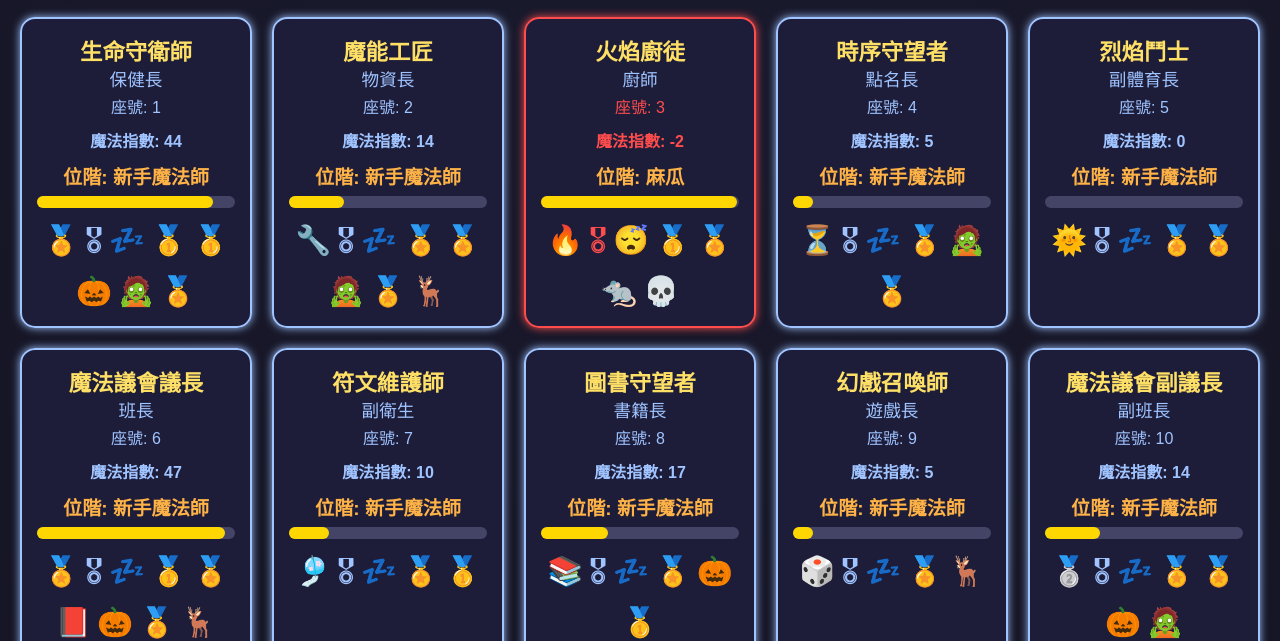
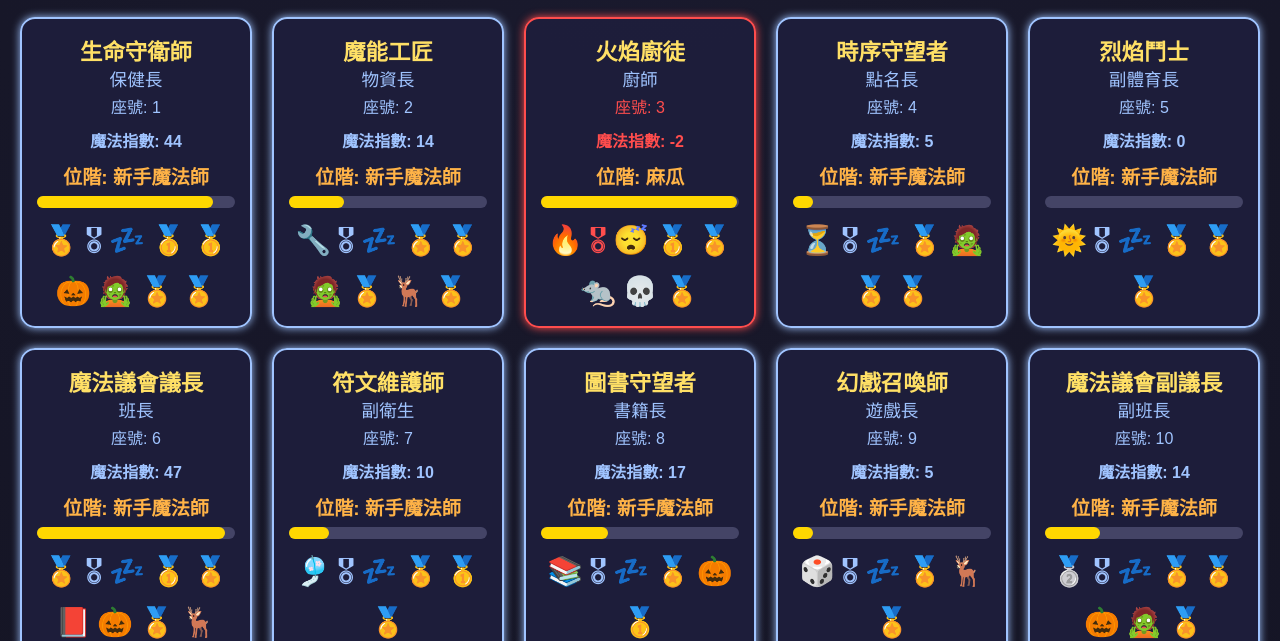
Before and after one commit to machi1007/5_Council_of_Magic, a plain HTML site: page index.html in a window 1280 px wide. Shown: the part 159-800 px from the top of the page. Drawn offline with Linux system fonts and the light colour scheme.

Commit message:
Update index.html

```diff
--- a/index.html
+++ b/index.html
@@ -341,34 +341,34 @@ const badges = {
 
 // 魔法師資料
 const wizards=[
-  {seat:1,name:"生命守衛師",role:"保健長",power:44,badges:["(114-1) 守護徽章","(114-1) 新任魔法師徽章","(第1屆) 午休睡飽飽徽章","(第1屆) 崛起挑戰金獎章","(第1屆) Kahoot金獎章","(114-1) 萬聖南瓜徽章","(114-1) 萬聖殭屍徽章","(第2屆) Kahoot紀念章"]},
-  {seat:2,name:"魔能工匠",role:"物資長",power:14,badges:["(114-1) 工匠徽章","(114-1) 新任魔法師徽章","(第1屆) 午休睡飽飽徽章","(第1屆) 崛起挑戰紀念章","(第1屆) Kahoot紀念章","(114-1) 萬聖殭屍徽章","(第3屆) Kahoot紀念章","(第4屆) Kahoot麋鹿章"]},
-  {seat:3,name:"火焰廚徒",role:"廚師",power:-2,badges:["(114-1) 火焰徽章","(114-1) 新任魔法師徽章","(第1屆) 午休沒睡飽徽章","(第1屆) 崛起挑戰金獎章","(第1屆) Kahoot紀念章","(第2屆) Kahoot鼠獎章","魔力過載"]},
-  {seat:4,name:"時序守望者",role:"點名長",power:5,badges:["(114-1) 時光徽章","(114-1) 新任魔法師徽章","(第1屆) 午休睡飽飽徽章","(第1屆) Kahoot紀念章","(114-1) 萬聖殭屍徽章","(第4屆) Kahoot紀念章"]},
-  {seat:5,name:"烈焰鬥士",role:"副體育長",power:0,badges:["(114-1) 烈焰徽章","(114-1) 新任魔法師徽章","(第1屆) 午休睡飽飽徽章","(第1屆) 崛起挑戰紀念章","(第1屆) Kahoot紀念章"]},
+  {seat:1,name:"生命守衛師",role:"保健長",power:44,badges:["(114-1) 守護徽章","(114-1) 新任魔法師徽章","(第1屆) 午休睡飽飽徽章","(第1屆) 崛起挑戰金獎章","(第1屆) Kahoot金獎章","(114-1) 萬聖南瓜徽章","(114-1) 萬聖殭屍徽章","(第2屆) Kahoot紀念章","(第5屆) Kahoot紀念章"]},
+  {seat:2,name:"魔能工匠",role:"物資長",power:14,badges:["(114-1) 工匠徽章","(114-1) 新任魔法師徽章","(第1屆) 午休睡飽飽徽章","(第1屆) 崛起挑戰紀念章","(第1屆) Kahoot紀念章","(114-1) 萬聖殭屍徽章","(第3屆) Kahoot紀念章","(第4屆) Kahoot麋鹿章","(第5屆) Kahoot紀念章"]},
+  {seat:3,name:"火焰廚徒",role:"廚師",power:-2,badges:["(114-1) 火焰徽章","(114-1) 新任魔法師徽章","(第1屆) 午休沒睡飽徽章","(第1屆) 崛起挑戰金獎章","(第1屆) Kahoot紀念章","(第2屆) Kahoot鼠獎章","魔力過載","(第5屆) Kahoot紀念章"]},
+  {seat:4,name:"時序守望者",role:"點名長",power:5,badges:["(114-1) 時光徽章","(114-1) 新任魔法師徽章","(第1屆) 午休睡飽飽徽章","(第1屆) Kahoot紀念章","(114-1) 萬聖殭屍徽章","(第4屆) Kahoot紀念章","(第5屆) Kahoot紀念章"]},
+  {seat:5,name:"烈焰鬥士",role:"副體育長",power:0,badges:["(114-1) 烈焰徽章","(114-1) 新任魔法師徽章","(第1屆) 午休睡飽飽徽章","(第1屆) 崛起挑戰紀念章","(第1屆) Kahoot紀念章","(第5屆) Kahoot紀念章"]},
   {seat:6,name:"魔法議會議長",role:"班長",power:47,badges:["(114-1) 黃金議長徽章","(114-1) 新任魔法師徽章","(第1屆) 午休睡飽飽徽章","(第1屆) 崛起挑戰金獎章","(第1屆) Kahoot紀念章","(114-1) 小老師金質徽章","(114-1) 萬聖南瓜徽章","(第3屆) Kahoot紀念章","(第4屆) Kahoot麋鹿章","(第4屆) Kahoot紀念章","(第5屆) Kahoot金獎章"]},
-  {seat:7,name:"符文維護師",role:"副衛生",power:10,badges:["(114-1) 符文守護徽章","(114-1) 新任魔法師徽章","(第1屆) 午休睡飽飽徽章","(第1屆) 崛起挑戰紀念章","(第1屆) Kahoot金獎章"]},
+  {seat:7,name:"符文維護師",role:"副衛生",power:10,badges:["(114-1) 符文守護徽章","(114-1) 新任魔法師徽章","(第1屆) 午休睡飽飽徽章","(第1屆) 崛起挑戰紀念章","(第1屆) Kahoot金獎章","(第5屆) Kahoot紀念章"]},
   {seat:8,name:"圖書守望者",role:"書籍長",power:17,badges:["(114-1) 知識徽章","(114-1) 新任魔法師徽章","(第1屆) 午休睡飽飽徽章","(第1屆) Kahoot紀念章","(114-1) 萬聖南瓜徽章","(第5屆) Kahoot金獎章"]},
-  {seat:9,name:"幻戲召喚師",role:"遊戲長",power:5,badges:["(114-1) 幻戲徽章","(114-1) 新任魔法師徽章","(第1屆) 午休睡飽飽徽章","(第1屆) 崛起挑戰紀念章","(第4屆) Kahoot麋鹿章"]},
-  {seat:10,name:"魔法議會副議長",role:"副班長",power:14,badges:["(114-1) 銀質副議徽章","(114-1) 新任魔法師徽章","(第1屆) 午休睡飽飽徽章","(第1屆) 崛起挑戰紀念章","(第1屆) Kahoot紀念章","(114-1) 萬聖南瓜徽章","(114-1) 萬聖殭屍徽章"]},
+  {seat:9,name:"幻戲召喚師",role:"遊戲長",power:5,badges:["(114-1) 幻戲徽章","(114-1) 新任魔法師徽章","(第1屆) 午休睡飽飽徽章","(第1屆) 崛起挑戰紀念章","(第4屆) Kahoot麋鹿章","(第5屆) Kahoot紀念章"]},
+  {seat:10,name:"魔法議會副議長",role:"副班長",power:14,badges:["(114-1) 銀質副議徽章","(114-1) 新任魔法師徽章","(第1屆) 午休睡飽飽徽章","(第1屆) 崛起挑戰紀念章","(第1屆) Kahoot紀念章","(114-1) 萬聖南瓜徽章","(114-1) 萬聖殭屍徽章","(第5屆) Kahoot紀念章"]},
   {seat:11,name:"暗影督導官",role:"副風紀",power:58,badges:["(114-1) 暗影徽章","(114-1) 新任魔法師紀念徽章","(第1屆) 午休睡飽飽徽章","(第1屆) 崛起挑戰紀念章","(第1屆) Kahoot金獎章","(第5屆) Kahoot金獎章"]},
-  {seat:12,name:"冰霜廚徒",role:"廚師",power:13,badges:["(114-1) 冰霜徽章","(114-1) 新任魔法師徽章","(第1屆) 午休睡飽飽徽章","(第1屆) 崛起挑戰紀念章","(第1屆) Kahoot紀念章"]},
+  {seat:12,name:"冰霜廚徒",role:"廚師",power:13,badges:["(114-1) 冰霜徽章","(114-1) 新任魔法師徽章","(第1屆) 午休睡飽飽徽章","(第1屆) 崛起挑戰紀念章","(第1屆) Kahoot紀念章","(第5屆) Kahoot紀念章"]},
   {seat:13,name:"樂律咒師",role:"音樂長",power:149,badges:["(114-1) 樂律徽章","(114-1) 新任魔法師徽章","(第1屆) 午休睡飽飽徽章","(第1屆) 崛起挑戰紀念章","(第1屆) Kahoot紀念章","(114-1) 小老師金質徽章","(114-1) 萬聖南瓜徽章","(114-1) 萬聖殭屍徽章","(第5屆) Kahoot金獎章"]},
   {seat:14,name:"風語使者",role:"空氣長",power:10,badges:["(114-1) 風語徽章","(114-1) 新任魔法師徽章","(第1屆) 午休睡飽飽徽章","(第1屆) 崛起挑戰金獎章","(第1屆) Kahoot紀念章","(114-1) 萬聖南瓜徽章","(114-1) 萬聖殭屍徽章","(第4屆) Kahoot麋鹿章","(第5屆) Kahoot金獎章"]},
   {seat:15,name:"戰舞鬥士",role:"體育長",power:110,badges:["(114-1) 戰舞徽章","(114-1) 新任魔法師徽章","(第1屆) 午休睡飽飽徽章","(第1屆) 崛起挑戰金獎章","(第1屆) Kahoot金獎章","(114-1) 萬聖南瓜徽章","(114-1) 萬聖殭屍徽章","(第2屆) Kahoot鼠獎章","(第2屆) Kahoot紀念章","(第3屆) Kahoot紀念章","(第5屆) Kahoot金獎章"]},
-  {seat:16,name:"幻網編織師",role:"資訊長",power:169,badges:["(114-1) 幻網徽章","(114-1) 新任魔法師徽章","(第1屆) 午休睡飽飽徽章","(第1屆) 崛起挑戰金獎章","(114-1) 萬聖南瓜徽章","(114-1) 萬聖殭屍徽章","(第2屆) Kahoot鼠獎章","(第2屆) Kahoot紀念章"]},
+  {seat:16,name:"幻網編織師",role:"資訊長",power:169,badges:["(114-1) 幻網徽章","(114-1) 新任魔法師徽章","(第1屆) 午休睡飽飽徽章","(第1屆) 崛起挑戰金獎章","(114-1) 萬聖南瓜徽章","(114-1) 萬聖殭屍徽章","(第2屆) Kahoot鼠獎章","(第2屆) Kahoot紀念章","(第5屆) Kahoot紀念章"]},
   {seat:17,name:"煉金食堂長",role:"廚師長",power:72,badges:["(114-1) 煉金徽章","(114-1) 新任魔法師徽章","(第1屆) 午休睡飽飽徽章","(第1屆) 崛起挑戰金獎章","(第1屆) Kahoot金獎章","(114-1) 萬聖南瓜徽章","(114-1) 萬聖殭屍徽章","(第2屆) Kahoot鼠獎章","(第2屆) Kahoot紀念章","(第3屆) Kahoot貓獎章","(第3屆) Kahoot紀念章","(第4屆) Kahoot麋鹿章","(第4屆) Kahoot紀念章","(第5屆) Kahoot金獎章"]},
-  {seat:18,name:"結界守護者",role:"衛生長",power:132,badges:["(114-1) 結界徽章","(114-1) 新任魔法師徽章","(第1屆) 午休沒睡飽徽章","(第1屆) 崛起挑戰紀念章","(第1屆) Kahoot紀念章","(114-1) 萬聖南瓜徽章","(114-1) 萬聖殭屍徽章","(第2屆) Kahoot紀念章","(第3屆) Kahoot貓獎章"]},
+  {seat:18,name:"結界守護者",role:"衛生長",power:132,badges:["(114-1) 結界徽章","(114-1) 新任魔法師徽章","(第1屆) 午休沒睡飽徽章","(第1屆) 崛起挑戰紀念章","(第1屆) Kahoot紀念章","(114-1) 萬聖南瓜徽章","(114-1) 萬聖殭屍徽章","(第2屆) Kahoot紀念章","(第3屆) Kahoot貓獎章","(第5屆) Kahoot紀念章"]},
   {seat:19,name:"卷軸書吏",role:"副學藝",power:163,badges:["(114-1) 卷軸徽章","(114-1) 新任魔法師徽章","(第1屆) 午休睡飽飽徽章","(第1屆) Kahoot金獎章","(114-1) 小老師金質徽章","(114-1) 萬聖南瓜徽章","(114-1) 萬聖殭屍徽章","(第3屆) Kahoot貓獎章","(第3屆) Kahoot紀念章","(第5屆) Kahoot金獎章"]},
   {seat:20,name:"魔導工坊總管",role:"事務長",power:11,badges:["(114-1) 工坊徽章","(114-1) 新任魔法師徽章","(第1屆) 午休睡飽飽徽章","(第1屆) 崛起挑戰金獎章","(第1屆) Kahoot紀念章","(114-1) 萬聖南瓜徽章","(114-1) 萬聖殭屍徽章","(第4屆) Kahoot麋鹿章","(第5屆) Kahoot金獎章"]},
   {seat:21,name:"銀月裁決官",role:"風紀",power:10,badges:["(114-1) 裁決徽章","(114-1) 新任魔法師徽章","(第1屆) 午休睡飽飽徽章","(第1屆) Kahoot金獎章","(第2屆) Kahoot紀念章","(第3屆) Kahoot貓獎章","(第3屆) Kahoot紀念章","(第4屆) Kahoot麋鹿章","(第5屆) Kahoot金獎章"]},
   {seat:22,name:"夢境幻師",role:"美工長",power:87,badges:["(114-1) 夢境徽章","(114-1) 新任魔法師徽章","(第1屆) 午休睡飽飽徽章","(第1屆) Kahoot紀念章","(第3屆) Kahoot貓獎章","(第4屆) Kahoot麋鹿章","(第5屆) Kahoot金獎章"]},
   {seat:23,name:"星語傳信者",role:"傳達長",power:125,badges:["(114-1) 星語徽章","(114-1) 新任魔法師徽章","(第1屆) 午休睡飽飽徽章","(第1屆) 崛起挑戰紀念章","(第1屆) Kahoot紀念章","(第4屆) Kahoot麋鹿章","(第5屆) Kahoot金獎章"]},
-  {seat:24,name:"水晶記錄員",role:"學藝",power:44,badges:["(114-1) 水晶徽章","(114-1) 新任魔法師徽章","(第1屆) 午休睡飽飽徽章","(第1屆) 崛起挑戰金獎章","(第1屆) Kahoot紀念章","(114-1) 萬聖南瓜徽章","(114-1) 萬聖殭屍徽章","(第2屆) Kahoot鼠獎章"]},
+  {seat:24,name:"水晶記錄員",role:"學藝",power:44,badges:["(114-1) 水晶徽章","(114-1) 新任魔法師徽章","(第1屆) 午休睡飽飽徽章","(第1屆) 崛起挑戰金獎章","(第1屆) Kahoot紀念章","(114-1) 萬聖南瓜徽章","(114-1) 萬聖殭屍徽章","(第2屆) Kahoot鼠獎章","(第5屆) Kahoot紀念章"]},
   {seat:25,name:"星盤任務官",role:"作業長",power:5,badges:["(114-1) 星盤徽章","(114-1) 新任魔法師徽章","(第1屆) 午休睡飽飽徽章","(第1屆) 崛起挑戰金獎章","(第1屆) Kahoot紀念章","(第3屆) Kahoot貓獎章","(第5屆) Kahoot金獎章"]},
-  {seat:26,name:"禁典守護者",role:"副書籍長",power:68,badges:["(114-1) 禁典徽章","(114-1) 新任魔法師徽章","(第1屆) 午休睡飽飽徽章","(第1屆) 崛起挑戰紀念章","(第1屆) Kahoot金獎章","(114-1) 萬聖南瓜徽章","(第2屆) Kahoot鼠獎章","(第3屆) Kahoot紀念章","(第4屆) Kahoot紀念章"]},
+  {seat:26,name:"禁典守護者",role:"副書籍長",power:68,badges:["(114-1) 禁典徽章","(114-1) 新任魔法師徽章","(第1屆) 午休睡飽飽徽章","(第1屆) 崛起挑戰紀念章","(第1屆) Kahoot金獎章","(114-1) 萬聖南瓜徽章","(第2屆) Kahoot鼠獎章","(第3屆) Kahoot紀念章","(第4屆) Kahoot紀念章","(第5屆) Kahoot紀念章"]},
   {seat:27,name:"符文任務官",role:"作業長",power:101,badges:["(114-1) 符文任務徽章","(114-1) 新任魔法師徽章","(第1屆) 午休睡飽飽徽章","(第1屆) 崛起挑戰紀念章","(第1屆) Kahoot金獎章","(114-1) 萬聖南瓜徽章","(114-1) 萬聖殭屍徽章","(第3屆) Kahoot紀念章","(第5屆) Kahoot金獎章"]},
-  {seat:28,name:"魔材管庫師",role:"補給長",power:92,badges:["(114-1) 魔材徽章","(114-1) 新任魔法師徽章","(第1屆) 午休睡飽飽徽章","(第1屆) Kahoot紀念章"]},
+  {seat:28,name:"魔材管庫師",role:"補給長",power:92,badges:["(114-1) 魔材徽章","(114-1) 新任魔法師徽章","(第1屆) 午休睡飽飽徽章","(第1屆) Kahoot紀念章","(第5屆) Kahoot紀念章"]},
   {seat:29,name:"星辰大議長",role:"導師",power:201,badges:["(114-1) 議會至尊徽章","(第1屆) 午休沒睡飽徽章","(114-1) 萬聖南瓜徽章","(114-1) 萬聖殭屍徽章"]}
 ];
 
```
